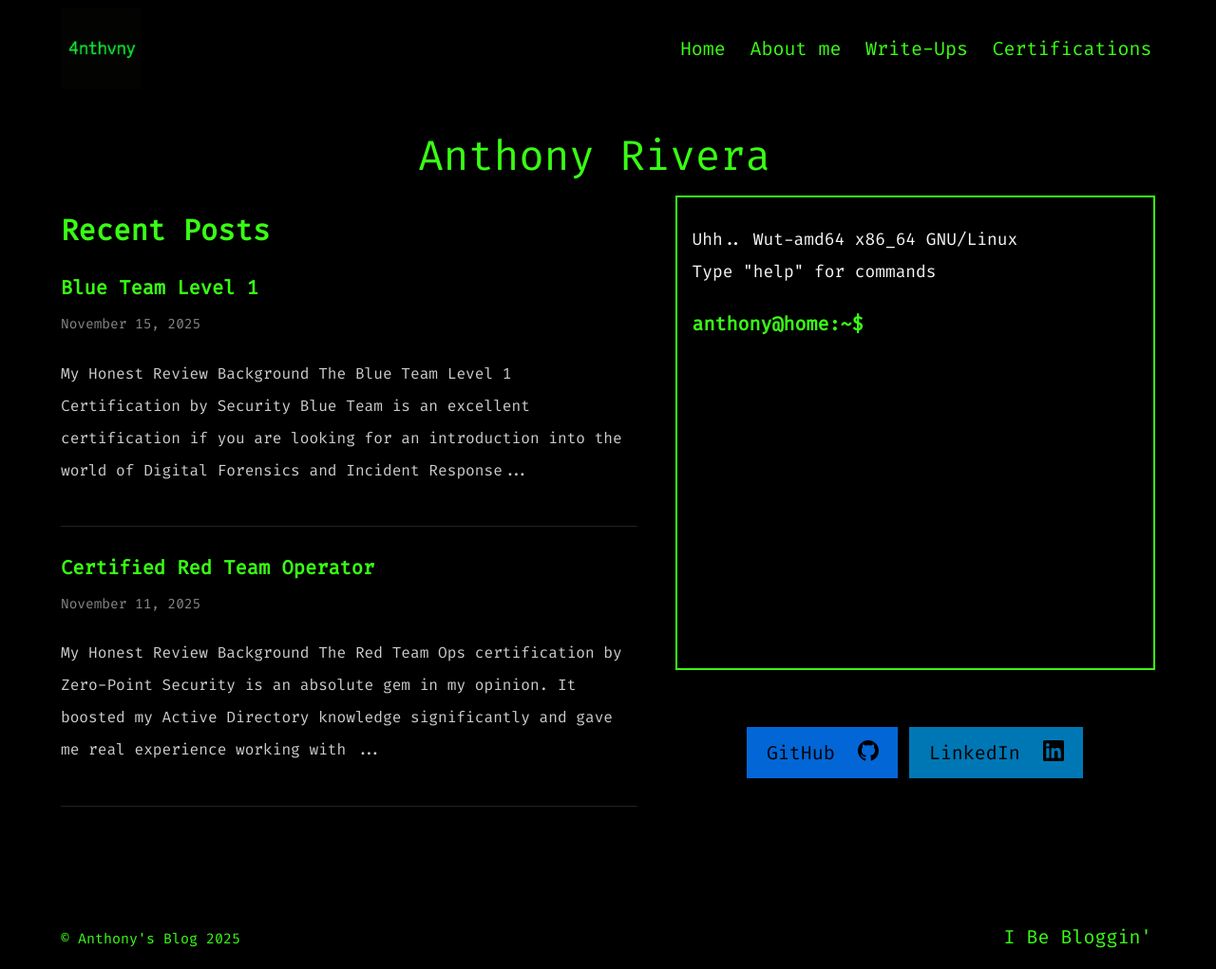
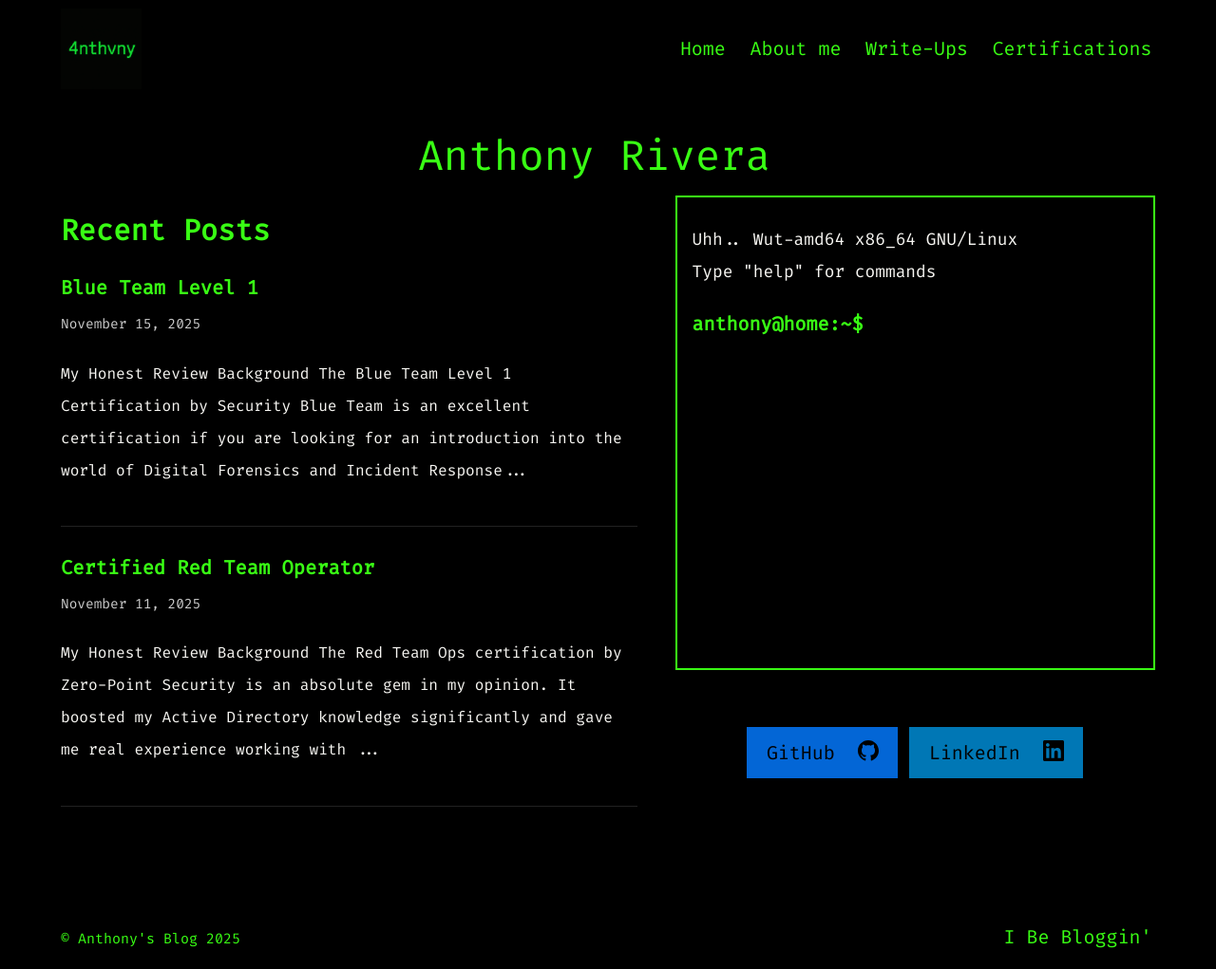
Before and after one commit to 4nthvny/4nthvny.github.io, a Jekyll site: the page built from index.html, in a window 1280 px wide. Shown: the whole page at 95% size. Built offline with Jekyll 4.4.1, drawn with Linux system fonts in a browser that asks for light colours.

Commit message:
Update index.html

```diff
--- a/index.html
+++ b/index.html
@@ -298,13 +298,13 @@ permalink: /
   }
 
   .post-date {
-    color: #888;
+    color: #ccc;
     font-size: 0.85rem;
     margin-top: 4px;
   }
 
   .post-excerpt {
-    color: #ccc;
+    color: #f7f6f2;
     font-size: 0.95rem;
     margin-top: 8px;
   }
```
